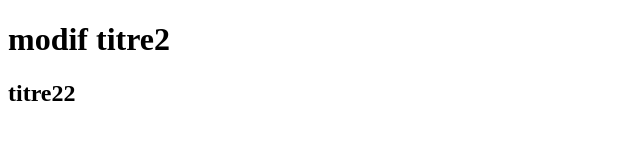
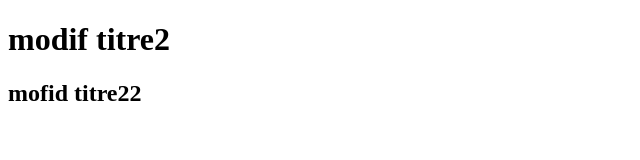
Before and after one commit to mustaphabenmbarek/githubChallenge1, a plain HTML site: page index.html in a window 1280 px wide. Shown: the whole page, without its empty margins (0-640 px from the left). Drawn offline with Linux system fonts and the light colour scheme.

Commit message:
Modification titre22

```diff
--- a/index.html
+++ b/index.html
@@ -5,6 +5,6 @@
   </head>
   <body>
     <h1> modif titre2 </h1>
-      <h2> titre22 </h2>
+      <h2> mofid titre22 </h2>
   </body>
 </html>
```
